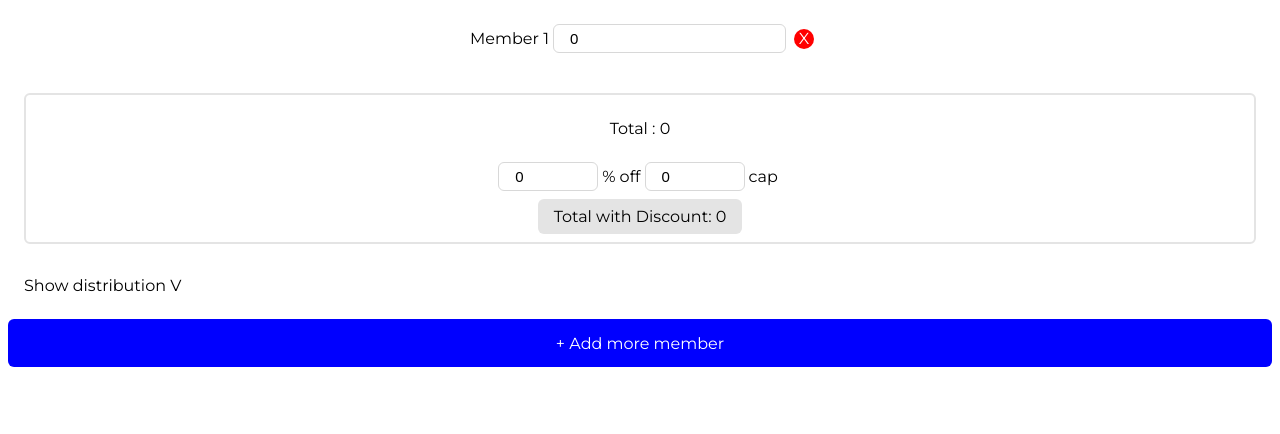
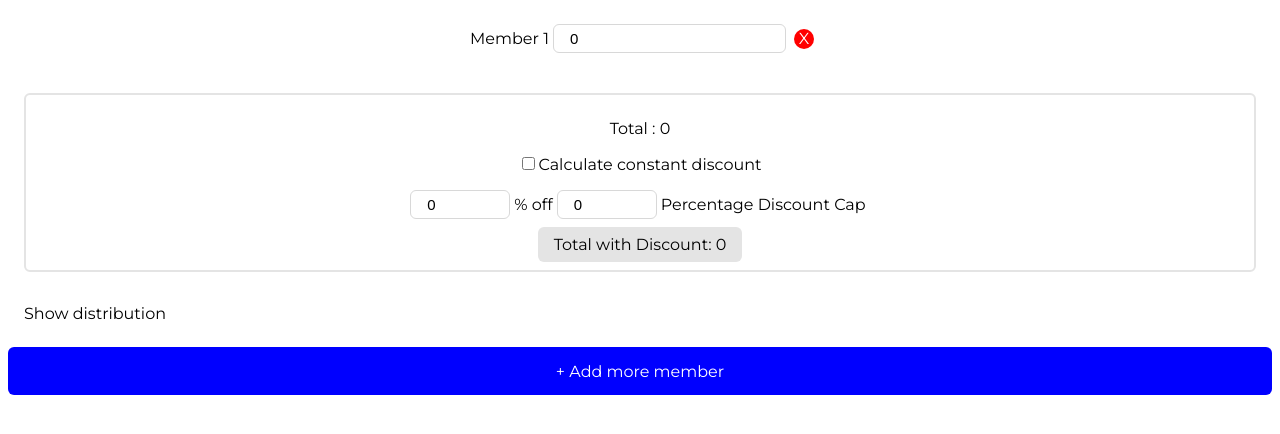
Before and after one commit to astider/betsu-betsu, a React (Create React App) app: page / in a window 1280 px wide. Shown: the top 434 px of the page. Built offline with nearby package versions, Linux system fonts and the light colour scheme.

Commit message:
separate mode for percentage with cap and constant discount

```diff
--- a/src/App.js
+++ b/src/App.js
@@ -23,7 +23,8 @@ const useMemberList = (init) => {
 
 const useDiscount = (rate, cap = 0) => {
   const [discountRate, setDiscountRate] = useState({ rate, cap });
-  const calcualteDiscount = (sum) => {
+  const calcualteDiscount = (sum, isConstant = false) => {
+    if (!isConstant && discountRate.rate === 0) return sum;
     const discounted = Math.round((sum * (1 - (discountRate.rate / 100))) * 100) / 100;
     if (discountRate.cap !== 0 && discounted > discountRate.cap) return sum - discountRate.cap;
     return discounted;
@@ -76,6 +77,15 @@ const RowText = styled.div`
 const FlexRow = styled.div`
   display: flex;
   padding: 8px;
+  // -webkit-transition: 1s ease-in-out;
+  // -moz-transition: 1s ease-in-out;
+  // -o-transition: 1s ease-in-out;
+  // transition: 1s ease-in-out;
+`;
+
+const CheckBoxDiv = styled.div`
+  cursor: pointer;
+  margin-bottom: 8px;
 `;
 
 const AddButton = styled.div`
@@ -121,7 +131,8 @@ const App = () => {
   const { memberList, setMemberList, addMember, removeMember, sumTotal} = useMemberList([{ amount: 0 }]);
   const { discount, setDiscount, getDiscountedPrice } = useDiscount(0);
   const [showRaito, setShowRatio] = useState(false);
-  const discounted = getDiscountedPrice(sumTotal)
+  const [isConstantDiscount, setIsConstantDiscount] = useState(false);
+  const discounted = getDiscountedPrice(sumTotal, isConstantDiscount);
   const priceDistribution = (price) => {
     const memberPrice = price;
     const actualDiscount = discount.cap !== 0
@@ -133,6 +144,9 @@ const App = () => {
       discount: discountShare,
       toBePaid: memberPrice - discountShare
     };
+  };
+  const toggleConstantDiscount = () => {
+    setIsConstantDiscount(!isConstantDiscount);
   };
   return (
     <Fragment>
@@ -147,17 +161,21 @@ const App = () => {
       </FlexColumn>
       <Detail>
         <p>Total : {sumTotal}</p>
+        <CheckBoxDiv onClick={toggleConstantDiscount}>
+          <input type="checkbox" checked={isConstantDiscount} />
+          Calculate constant discount
+        </CheckBoxDiv>
         <FlexRow>
-          <DCInput value={discount.rate} onChange={(e) => setDiscount('rate', e.target.value)} />
+          <DCInput value={discount.rate} onChange={(e) => setDiscount('rate', e.target.value)} disabled={isConstantDiscount} />
           <RowText> % off</RowText>
           <DCInput value={discount.cap} onChange={(e) => setDiscount('cap', e.target.value)} />
-          <RowText> cap</RowText>
+          <RowText> {isConstantDiscount ? 'Discount' : 'Percentage Discount Cap'}</RowText>
         </FlexRow>
         <Result>
           Total with Discount: {discounted}
         </Result>
       </Detail>
-      <Extender onClick={() => setShowRatio(!showRaito)}>Show distribution {showRaito ? '^' : 'V'}</Extender>
+      <Extender onClick={() => setShowRatio(!showRaito)}>{showRaito ? 'Hide' : 'Show'} distribution</Extender>
       {showRaito &&
         <Detail>
           {memberList.map((member, i) => {
```
